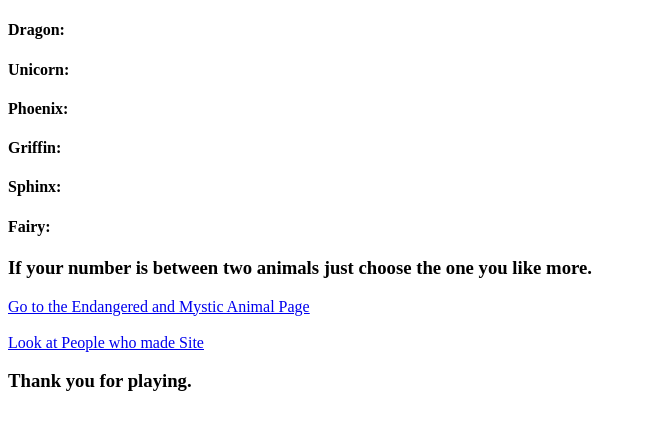
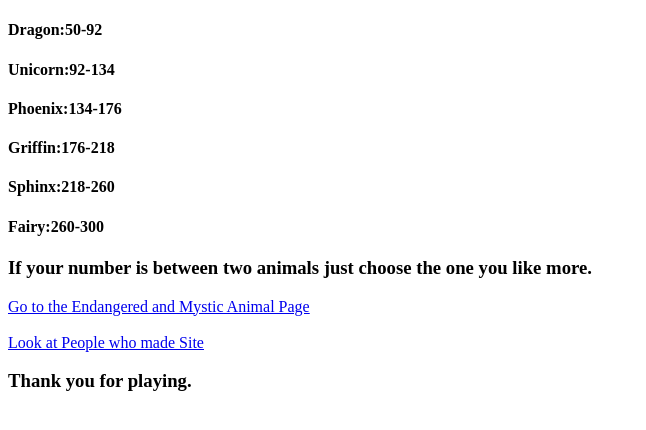
Before and after one commit to catsarecute600/catsarecute600.github.io, a plain HTML site: page Final.html in a window 1280 px wide. Shown: the whole page, without its empty margins (0-646 px from the left). Drawn offline with Linux system fonts and the light colour scheme.

Commit message:
Final.html

```diff
--- a/Final.html
+++ b/Final.html
@@ -5,12 +5,12 @@
 <title>Ta Tat</title>
 </head>
 <body>
-  <h4> Dragon: </h4>
-  <h4> Unicorn:  </h4>
-  <h4> Phoenix:  </h4>
-  <h4> Griffin: </h4>
-  <h4> Sphinx:   </h4>
-  <h4> Fairy: </h4>
+  <h4> Dragon:50-92 </h4>
+  <h4> Unicorn:92-134  </h4>
+  <h4> Phoenix:134-176 </h4>
+  <h4> Griffin:176-218 </h4>
+  <h4> Sphinx:218-260  </h4>
+  <h4> Fairy:260-300 </h4>
   <h3> If your number is between two animals just choose the one you like more.</h3>
   <a href="content.html"> Go to the Endangered and Mystic Animal Page</a>
   <br/> <br/>
```
